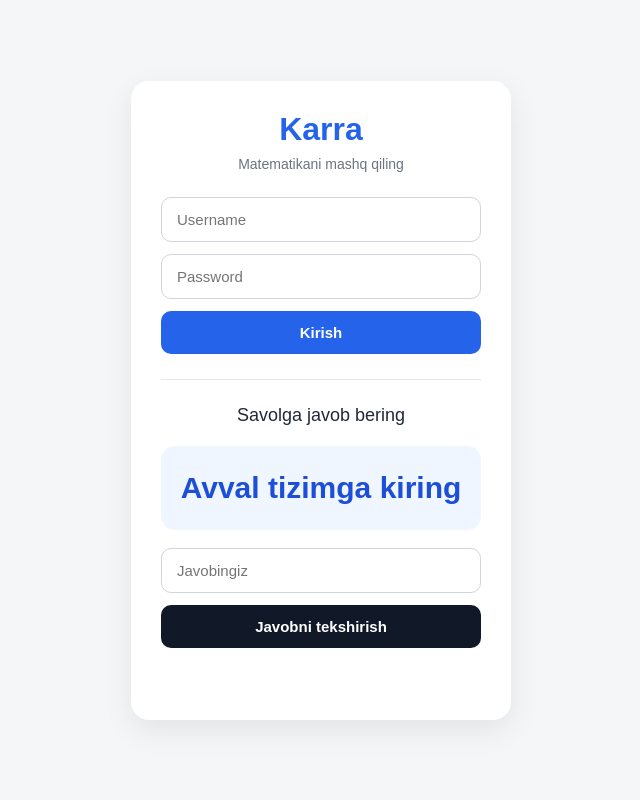
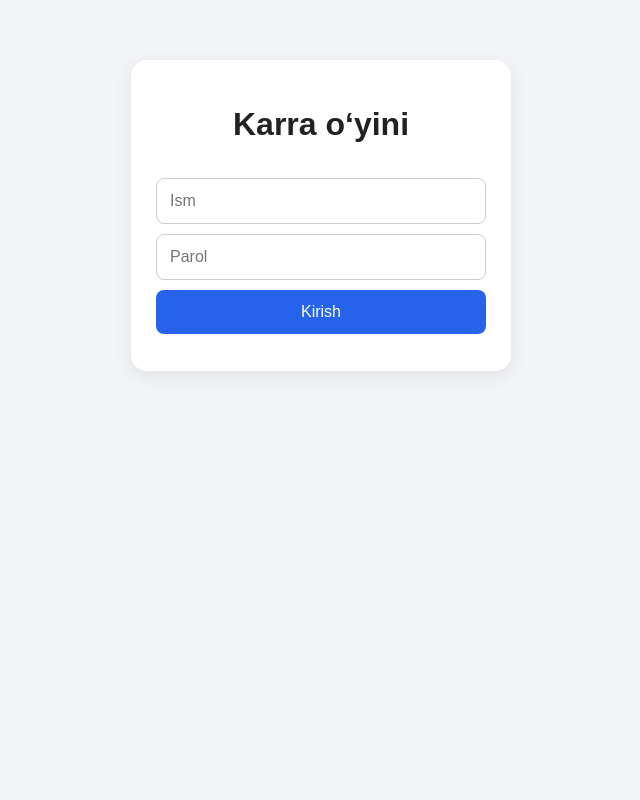
Before and after one commit to mamaevakim4-tech/umurbek, a Django app: page / in a window 1280 px wide. Shown: the whole page, without its empty margins (319-959 px from the left). Run offline with Django 5.2, Linux system fonts and the light colour scheme.

Commit message:
Add Karra game frontend

```diff
--- a/templates/index.html
+++ b/templates/index.html
@@ -3,219 +3,254 @@
 <head>
     <meta charset="UTF-8">
     <meta name="viewport" content="width=device-width, initial-scale=1.0">
-    <title>Karra</title>
-
+    <title>Karra o‘yini</title>
     <style>
         * {
             box-sizing: border-box;
-            margin: 0;
-            padding: 0;
         }
 
         body {
+            margin: 0;
             font-family: Arial, sans-serif;
-            background: #f4f6f8;
-            min-height: 100vh;
-            display: flex;
-            align-items: center;
-            justify-content: center;
-            color: #1f2937;
+            background: #f2f4f7;
+            color: #222;
         }
 
         .container {
             width: 100%;
             max-width: 420px;
+            margin: 40px auto;
             padding: 20px;
         }
 
         .card {
             background: white;
-            border-radius: 18px;
-            padding: 30px;
-            box-shadow: 0 10px 30px rgba(0, 0, 0, 0.08);
+            padding: 25px;
+            border-radius: 16px;
+            box-shadow: 0 5px 20px rgba(0,0,0,0.08);
         }
 
-        .logo {
+        h1 {
             text-align: center;
             margin-bottom: 25px;
         }
 
-        .logo h1 {
-            font-size: 32px;
-            color: #2563eb;
-            margin-bottom: 8px;
+        h2 {
+            text-align: center;
         }
 
-        .logo p {
-            color: #6b7280;
-            font-size: 14px;
-        }
-
-        .login {
-            margin-bottom: 25px;
-        }
-
-        .input {
+        input, select, button {
             width: 100%;
-            padding: 13px 15px;
-            margin-bottom: 12px;
-            border: 1px solid #d1d5db;
-            border-radius: 10px;
-            font-size: 15px;
-            outline: none;
-        }
-
-        .input:focus {
-            border-color: #2563eb;
+            padding: 13px;
+            margin-top: 10px;
+            border-radius: 8px;
+            border: 1px solid #ccc;
+            font-size: 16px;
         }
 
         button {
-            width: 100%;
+            background: #2563eb;
+            color: white;
             border: none;
-            border-radius: 10px;
-            padding: 13px;
-            font-size: 15px;
-            font-weight: bold;
             cursor: pointer;
-            transition: 0.2s;
         }
 
-        .login-btn {
-            background: #2563eb;
-            color: white;
-        }
-
-        .login-btn:hover {
+        button:hover {
             background: #1d4ed8;
         }
 
-        .game {
-            border-top: 1px solid #e5e7eb;
-            padding-top: 25px;
+        .danger {
+            background: #dc2626;
         }
 
-        .game-title {
-            text-align: center;
-            font-size: 18px;
-            margin-bottom: 20px;
-        }
-
-        .question {
-            background: #eff6ff;
-            border-radius: 14px;
-            padding: 25px 15px;
-            text-align: center;
-            font-size: 30px;
-            font-weight: bold;
-            color: #1d4ed8;
-            margin-bottom: 18px;
-        }
-
-        .answer-btn {
-            background: #111827;
-            color: white;
-        }
-
-        .answer-btn:hover {
-            background: #000000;
-        }
-
-        .result {
-            min-height: 24px;
-            text-align: center;
-            margin-top: 18px;
-            font-size: 14px;
-            color: #374151;
+        .danger:hover {
+            background: #b91c1c;
         }
 
         .hidden {
             display: none;
         }
 
-        @media (max-width: 480px) {
-            .card {
-                padding: 22px;
+        .error {
+            color: #dc2626;
+            margin-top: 12px;
+            text-align: center;
         }
 
-            .logo h1 {
-                font-size: 28px;
+        .success {
+            color: #16a34a;
+            margin-top: 12px;
+            text-align: center;
+        }
+
+        .user {
+            text-align: center;
+            font-size: 18px;
+            margin-bottom: 20px;
+        }
+
+        .stats {
+            display: flex;
+            justify-content: space-between;
+            margin: 20px 0;
+            background: #f8fafc;
+            padding: 15px;
+            border-radius: 10px;
         }
 
         .question {
-                font-size: 26px;
+            text-align: center;
+            font-size: 32px;
+            font-weight: bold;
+            margin: 30px 0;
         }
+
+        .result {
+            text-align: center;
+            font-size: 20px;
+            margin: 20px 0;
+        }
+
+        .level-buttons {
+            display: grid;
+            gap: 10px;
+        }
+
+        .small {
+            font-size: 14px;
+            color: #666;
+            text-align: center;
+            margin-top: 15px;
         }
     </style>
 </head>
-
 <body>
 
 <div class="container">
 
-    <div class="card">
+    <div id="loginPage" class="card">
+        <h1>Karra o‘yini</h1>
 
-        <div class="logo">
-            <h1>Karra</h1>
-            <p>Matematikani mashq qiling</p>
-        </div>
-
-        <div class="login">
         <input
+            type="text"
             id="username"
-                class="input"
-                placeholder="Username"
+            placeholder="Ism"
         >
 
         <input
+            type="password"
             id="password"
-                class="input"
-                type="password"
-                placeholder="Password"
+            placeholder="Parol"
         >
 
-            <button class="login-btn" onclick="login()">
-                Kirish
-            </button>
+        <button onclick="loginUser()">Kirish</button>
+
+        <div id="loginError" class="error"></div>
     </div>
 
-        <div class="game">
+    <div id="levelPage" class="card hidden">
+        <div class="user">
+            Salom, <strong id="userName"></strong>
+        </div>
 
-            <div class="game-title">
-                Savolga javob bering
+        <h2>Darajani tanlang</h2>
+
+        <div class="level-buttons">
+            <button onclick="startGame('easy')">Easy</button>
+            <button onclick="startGame('medium')">Medium</button>
+            <button onclick="startGame('hard')">Hard</button>
+        </div>
+
+        <button class="danger" onclick="logoutUser()">Chiqish</button>
+
+        <div id="levelError" class="error"></div>
+    </div>
+
+    <div id="gamePage" class="card hidden">
+        <div class="user">
+            <strong id="gameUserName"></strong>
+        </div>
+
+        <div class="stats">
+            <div>
+                Savol:
+                <strong id="questionNumber">1</strong>/10
+            </div>
+
+            <div>
+                Ball:
+                <strong id="score">0</strong>
+            </div>
+
+            <div>
+                Streak:
+                <strong id="streak">0</strong>
+            </div>
         </div>
 
         <div id="question" class="question">
-                Avval tizimga kiring
+            3 x 5 = ?
         </div>
 
         <input
+            type="number"
             id="answer"
-                class="input"
-                type="number"
-                placeholder="Javobingiz"
+            placeholder="Javobni yozing"
         >
 
-            <button class="answer-btn" onclick="answer()">
-                Javobni tekshirish
-            </button>
+        <button onclick="sendAnswer()">Javob berish</button>
 
-            <p id="result" class="result"></p>
-
+        <div id="answerMessage"></div>
     </div>
 
+    <div id="resultPage" class="card hidden">
+        <h1>O‘yin tugadi</h1>
+
+        <div class="result">
+            Ball:
+            <strong id="finalScore"></strong>
+        </div>
+
+        <div class="result">
+            Eng yaxshi streak:
+            <strong id="finalStreak"></strong>
+        </div>
+
+        <div class="result" id="finalMessage"></div>
+
+        <button onclick="showLevelPage()">Qayta o‘ynash</button>
     </div>
 
 </div>
 
 <script>
-let token = "";
-let gameId = 0;
+    let accessToken = localStorage.getItem("access");
+    let gameId = null;
+    let currentQuestion = 1;
 
-async function login() {
-    const username = document.getElementById("username").value;
+    function showPage(page) {
+        document.getElementById("loginPage").classList.add("hidden");
+        document.getElementById("levelPage").classList.add("hidden");
+        document.getElementById("gamePage").classList.add("hidden");
+        document.getElementById("resultPage").classList.add("hidden");
+
+        document.getElementById(page).classList.remove("hidden");
+    }
+
+    async function loginUser() {
+        const username = document.getElementById("username").value.trim();
         const password = document.getElementById("password").value;
 
-    const res = await fetch("/api/login/", {
+        document.getElementById("loginError").innerText = "";
+
+        if (!username || !password) {
+            document.getElementById("loginError").innerText =
+                "Ism va parolni kiriting";
+            return;
+        }
+
+        try {
+            const response = await fetch("/api/login/", {
                 method: "POST",
                 headers: {
                     "Content-Type": "application/json"
@@ -226,99 +261,236 @@ async function login() {
                 })
             });
 
-    const data = await res.json();
+            const data = await response.json();
 
-    if (!res.ok) {
-        document.getElementById("result").innerText =
-            data.error || "Login xatosi";
+            if (!response.ok) {
+                document.getElementById("loginError").innerText =
+                    data.error || "Kirishda xatolik";
                 return;
             }
 
-    token = data.access;
+            localStorage.setItem("access", data.access);
+            localStorage.setItem("refresh", data.refresh);
 
-    document.getElementById("result").innerText = "";
+            accessToken = data.access;
 
-    await startGame();
+            document.getElementById("userName").innerText =
+                data.user.username;
+
+            document.getElementById("gameUserName").innerText =
+                data.user.username;
+
+            showPage("levelPage");
+
+        } catch (error) {
+            document.getElementById("loginError").innerText =
+                "Server bilan aloqa yo‘q";
+        }
     }
 
-async function startGame() {
-    const res = await fetch("/api/game/start/", {
+    async function startGame(level) {
+        document.getElementById("levelError").innerText = "";
+
+        try {
+            const response = await fetch("/api/game/start/", {
                 method: "POST",
                 headers: {
                     "Content-Type": "application/json",
-            "Authorization": "Bearer " + token
+                    "Authorization": "Bearer " + accessToken
                 },
                 body: JSON.stringify({
-            level: "easy"
+                    level: level
                 })
             });
 
-    const data = await res.json();
+            const data = await response.json();
 
-    if (!res.ok) {
-        document.getElementById("result").innerText =
-            data.error || "O'yinni boshlashda xatolik";
+            if (!response.ok) {
+                document.getElementById("levelError").innerText =
+                    data.error || "O‘yinni boshlashda xatolik";
                 return;
             }
 
             gameId = data.game_id;
+            currentQuestion = data.question_number;
 
             document.getElementById("question").innerText =
                 data.question;
 
+            document.getElementById("questionNumber").innerText =
+                data.question_number;
+
+            document.getElementById("score").innerText =
+                data.score;
+
+            document.getElementById("streak").innerText =
+                data.streak;
+
             document.getElementById("answer").value = "";
+            document.getElementById("answerMessage").innerText = "";
+
+            showPage("gamePage");
 
             document.getElementById("answer").focus();
+
+        } catch (error) {
+            document.getElementById("levelError").innerText =
+                "Server bilan aloqa yo‘q";
+        }
     }
 
-async function answer() {
-    if (!token) {
-        document.getElementById("result").innerText =
-            "Avval tizimga kiring";
+    async function sendAnswer() {
+        const answer = document.getElementById("answer").value;
+
+        document.getElementById("answerMessage").innerText = "";
+
+        if (answer === "") {
+            document.getElementById("answerMessage").innerText =
+                "Javobni yozing";
             return;
         }
 
-    const answerValue =
-        Number(document.getElementById("answer").value);
-
-    const res = await fetch("/api/game/answer/", {
+        try {
+            const response = await fetch("/api/game/answer/", {
                 method: "POST",
                 headers: {
                     "Content-Type": "application/json",
-            "Authorization": "Bearer " + token
+                    "Authorization": "Bearer " + accessToken
                 },
                 body: JSON.stringify({
                     game_id: gameId,
-            answer: answerValue
+                    answer: Number(answer)
                 })
             });
 
-    const data = await res.json();
+            const data = await response.json();
 
-    if (!res.ok) {
-        document.getElementById("result").innerText =
-            data.error || "Xatolik yuz berdi";
+            if (!response.ok) {
+                document.getElementById("answerMessage").innerText =
+                    data.error || "Xatolik";
                 return;
             }
 
-    document.getElementById("result").innerText =
-        data.message || "";
+            if (data.finished) {
+                document.getElementById("finalScore").innerText =
+                    data.score;
 
-    document.getElementById("answer").value = "";
+                document.getElementById("finalStreak").innerText =
+                    data.best_streak;
 
-    if (data.question) {
+                document.getElementById("finalMessage").innerText =
+                    data.message;
+
+                showPage("resultPage");
+                return;
+            }
+
             document.getElementById("question").innerText =
                 data.question;
 
+            document.getElementById("questionNumber").innerText =
+                data.question_number;
+
+            document.getElementById("score").innerText =
+                data.score;
+
+            document.getElementById("streak").innerText =
+                data.streak;
+
+            document.getElementById("answerMessage").innerText =
+                data.message;
+
+            if (data.correct) {
+                document.getElementById("answerMessage").className =
+                    "success";
+            } else {
+                document.getElementById("answerMessage").className =
+                    "error";
+            }
+
+            document.getElementById("answer").value = "";
             document.getElementById("answer").focus();
+
+        } catch (error) {
+            document.getElementById("answerMessage").innerText =
+                "Server bilan aloqa yo‘q";
         }
     }
 
-document.getElementById("answer").addEventListener("keydown", function(event) {
-    if (event.key === "Enter") {
-        answer();
+    function showLevelPage() {
+        showPage("levelPage");
+    }
+
+    function logoutUser() {
+        const refresh = localStorage.getItem("refresh");
+
+        fetch("/api/logout/", {
+            method: "POST",
+            headers: {
+                "Content-Type": "application/json",
+                "Authorization": "Bearer " + accessToken
+            },
+            body: JSON.stringify({
+                refresh: refresh
+            })
+        }).finally(() => {
+            localStorage.removeItem("access");
+            localStorage.removeItem("refresh");
+
+            accessToken = null;
+            gameId = null;
+
+            showPage("loginPage");
+        });
+    }
+
+    async function checkLogin() {
+        if (!accessToken) {
+            showPage("loginPage");
+            return;
+        }
+
+        try {
+            const response = await fetch("/api/me/", {
+                method: "GET",
+                headers: {
+                    "Authorization": "Bearer " + accessToken
                 }
             });
+
+            if (!response.ok) {
+                localStorage.removeItem("access");
+                localStorage.removeItem("refresh");
+                accessToken = null;
+                showPage("loginPage");
+                return;
+            }
+
+            const data = await response.json();
+
+            document.getElementById("userName").innerText =
+                data.username;
+
+            document.getElementById("gameUserName").innerText =
+                data.username;
+
+            showPage("levelPage");
+
+        } catch (error) {
+            showPage("loginPage");
+        }
+    }
+
+    document.getElementById("answer").addEventListener(
+        "keydown",
+        function(event) {
+            if (event.key === "Enter") {
+                sendAnswer();
+            }
+        }
+    );
+
+    checkLogin();
 </script>
 
 </body>
```
Lines whose indentation alone changed are shown as unchanged.
